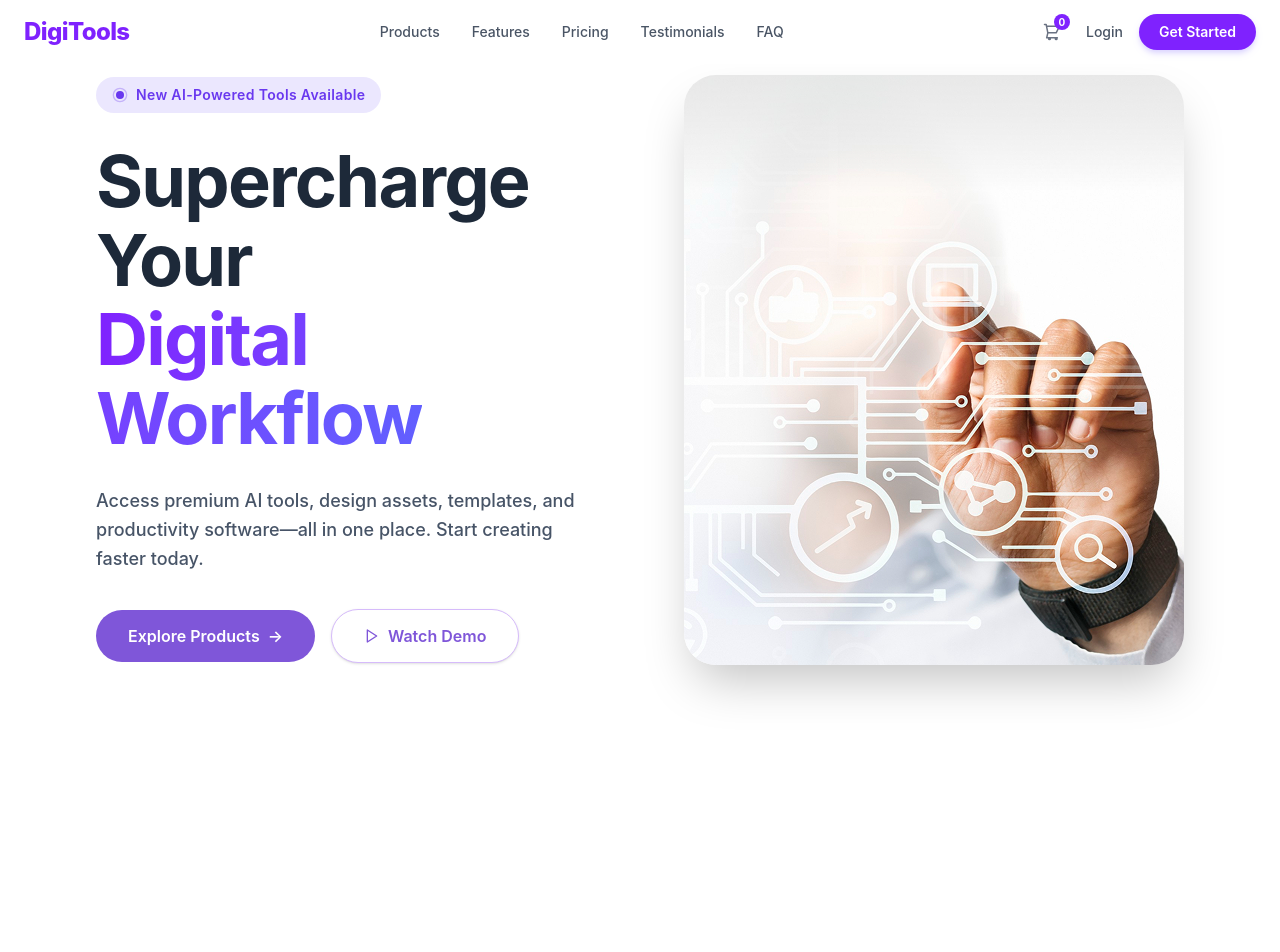
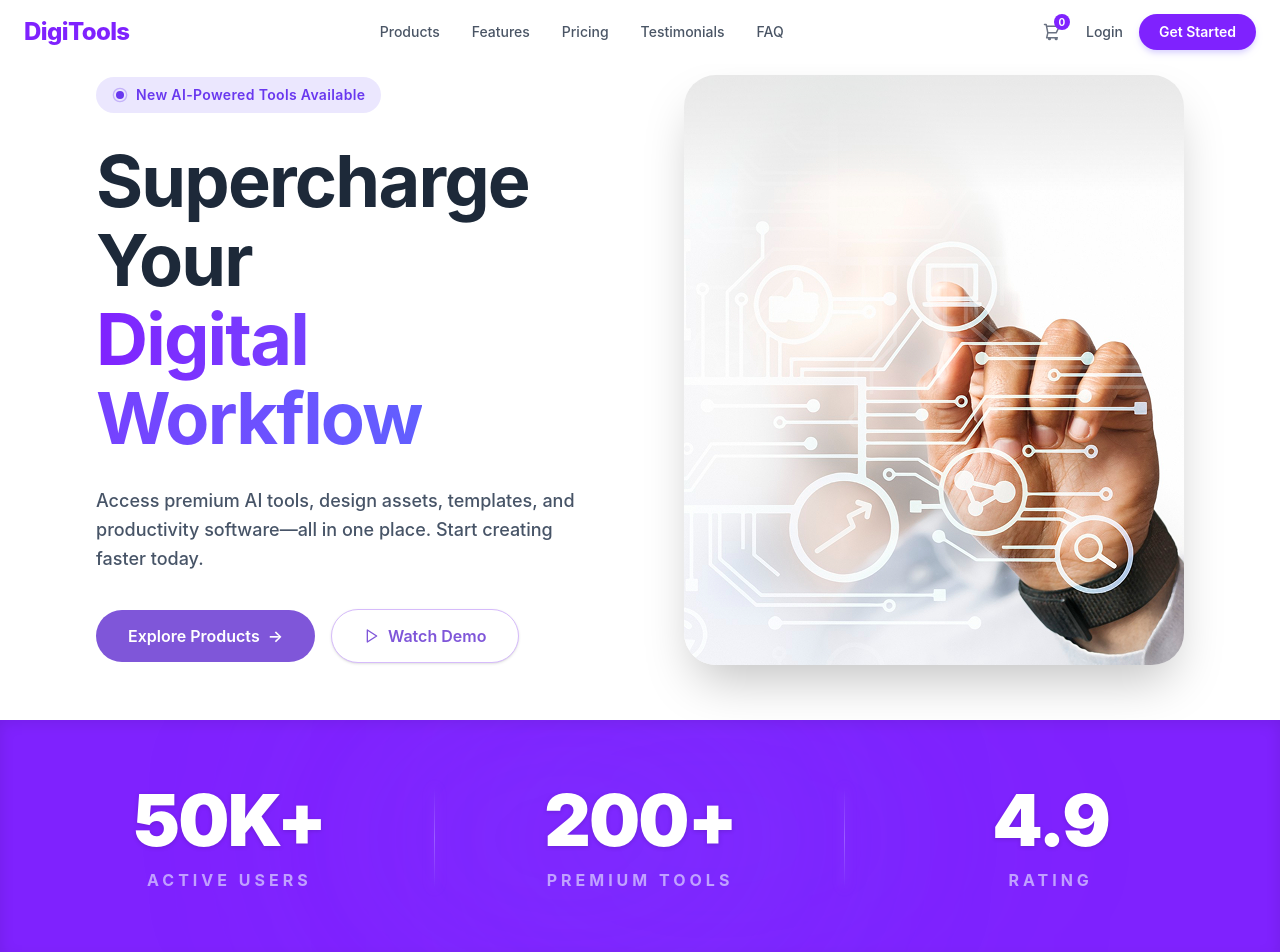
Before and after one commit to ahadunnobi/DigiTools, a React (Vite) app: page / in a window 1280 px wide. Shown: the top 952 px of the page. Before the commit the page ends 800 px from the top, so only its background shows below. Built offline with nearby package versions, Linux system fonts and the light colour scheme.

Commit message:
Stats component added with animation

```diff
--- a/src/App.jsx
+++ b/src/App.jsx
@@ -3,6 +3,7 @@ import { ToastContainer } from 'react-toastify';
 import 'react-toastify/dist/ReactToastify.css';
 import Navbar from './components/Navbar';
 import Hero from './components/Hero';
+import Stats from './components/Stats';
 
 function App() {
   return (
@@ -10,6 +11,7 @@ function App() {
       <Navbar />
       <main>
         <Hero />
+        <Stats />
       </main>
       <ToastContainer />
     </div>
--- /dev/null
+++ b/src/components/Stats.jsx
@@ -0,0 +1,97 @@
+import React, { useState, useEffect, useRef } from 'react';
+
+const StatItem = ({ endValue, label, isDecimal = false, suffix = "", trigger }) => {
+  const [count, setCount] = useState(0);
+
+  useEffect(() => {
+    if (!trigger) {
+      setCount(0); // Reset count when not in view
+      return;
+    }
+
+    let start = 0;
+    const duration = 2000;
+    const startTime = performance.now();
+
+    const animate = (currentTime) => {
+      const elapsedTime = currentTime - startTime;
+      const progress = Math.min(elapsedTime / duration, 1);
+
+      const easeProgress = progress === 1 ? 1 : 1 - Math.pow(2, -10 * progress);
+      const currentCount = easeProgress * endValue;
+      setCount(currentCount);
+
+      if (progress < 1) {
+        requestAnimationFrame(animate);
+      }
+    };
+
+    requestAnimationFrame(animate);
+  }, [endValue, trigger]);
+
+  return (
+    <div className="flex flex-col items-center justify-center py-12 px-6 group relative transition-all duration-500">
+      <h3 className="text-6xl md:text-7xl font-black text-white mb-3 font-sans tracking-tight drop-shadow-sm group-hover:scale-105 transition-transform">
+        {isDecimal ? count.toFixed(1) : Math.floor(count)}
+        {suffix}
+      </h3>
+      <p className="text-sm md:text-base text-violet-200 font-bold tracking-[0.25em] uppercase opacity-70 group-hover:opacity-100 transition-opacity">
+        {label}
+      </p>
+    </div>
+  );
+};
+
+const Stats = () => {
+  const [isInView, setIsInView] = useState(false);
+  const sectionRef = useRef(null);
+
+  useEffect(() => {
+    const observer = new IntersectionObserver(
+      ([entry]) => {
+        setIsInView(entry.isIntersecting); // Toggle view state on every intersection change
+      },
+      { threshold: 0.25 }
+    );
+
+    if (sectionRef.current) {
+      observer.observe(sectionRef.current);
+    }
+
+    return () => {
+      if (sectionRef.current) {
+        observer.unobserve(sectionRef.current);
+      }
+    };
+  }, []);
+
+  return (
+    <section ref={sectionRef} className="bg-violet-600 w-full overflow-hidden relative shadow-[inset_0_2px_15px_rgba(0,0,0,0.1)] py-4">
+      {/* Dynamic background accents */}
+      <div className="absolute top-0 left-1/4 w-[500px] h-full bg-violet-500/20 blur-[120px] rounded-full pointer-events-none animate-pulse" />
+      <div className="absolute top-0 right-1/4 w-[500px] h-full bg-indigo-500/10 blur-[100px] rounded-full pointer-events-none" />
+
+      <div className="max-w-7xl mx-auto px-6 relative z-10 flex flex-col md:flex-row items-center justify-center">
+        {/* Stat Item 1 */}
+        <div className="flex-1 w-full relative">
+          <StatItem endValue={50} label="Active Users" suffix="K+" trigger={isInView} />
+          {/* Vertical divider glow for desktop */}
+          <div className="hidden md:block absolute right-0 top-1/4 bottom-1/4 w-[1px] bg-gradient-to-b from-transparent via-violet-300/40 to-transparent shadow-[0_0_12px_rgba(196,181,253,0.4)]" />
+        </div>
+
+        {/* Stat Item 2 */}
+        <div className="flex-1 w-full relative">
+          <StatItem endValue={200} label="Premium Tools" suffix="+" trigger={isInView} />
+          <div className="hidden md:block absolute right-0 top-1/4 bottom-1/4 w-[1px] bg-gradient-to-b from-transparent via-violet-300/40 to-transparent shadow-[0_0_12px_rgba(196,181,253,0.4)]" />
+        </div>
+
+        {/* Stat Item 3 */}
+        <div className="flex-1 w-full relative">
+          <StatItem endValue={4.9} label="Rating" isDecimal={true} trigger={isInView} />
+        </div>
+      </div>
+    </section>
+  );
+};
+
+export default Stats;
```
